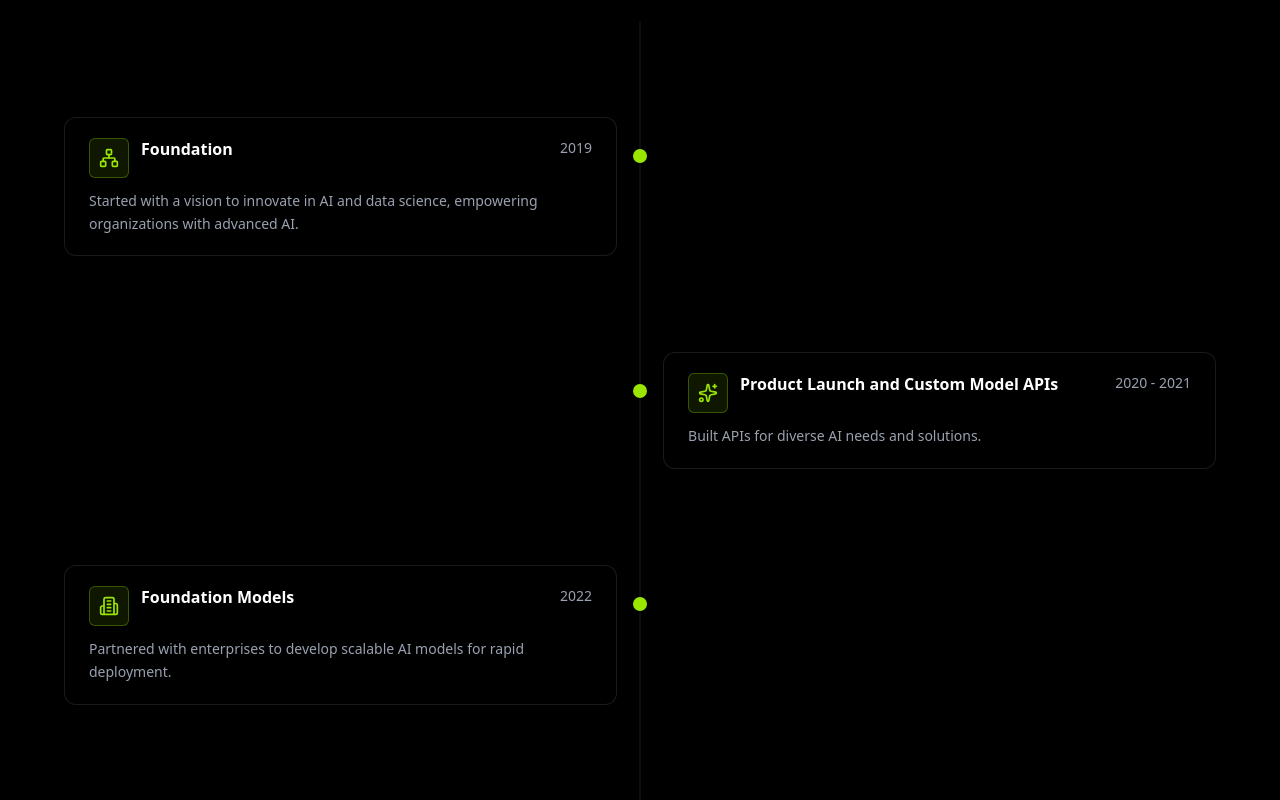
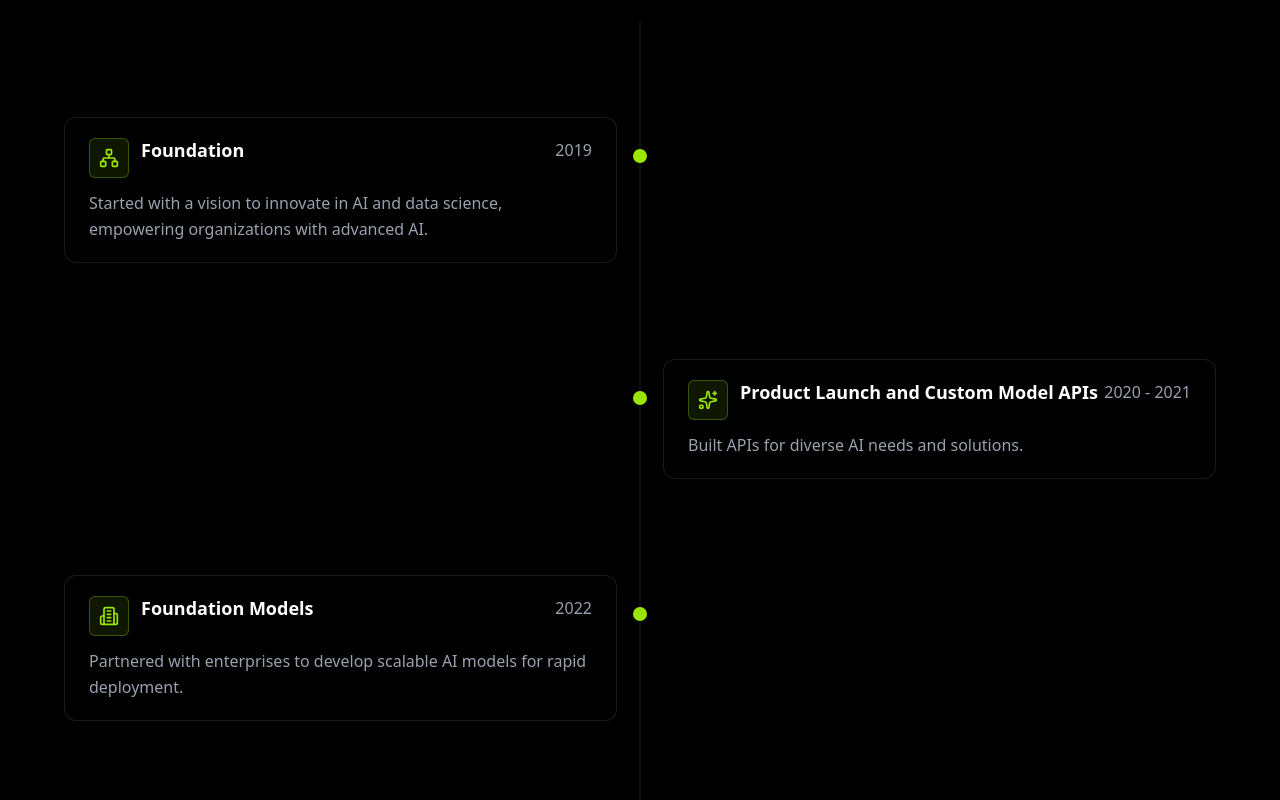
Before and after one commit to swadeshChhetri/qyoob, a React (Vite) app: page /about in a window 1280 px wide. Shown: the part 1700-2500 px from the top of the page. Built offline with nearby package versions, Linux system fonts and the light colour scheme.

Commit message:
update the size of contents

```diff
--- a/src/modules/about/components/OurStorySection.jsx
+++ b/src/modules/about/components/OurStorySection.jsx
@@ -116,19 +116,19 @@ export default function OurStorySection() {
                           <Icon size={20} />
                         </div>
 
-                        <h4 className="text-white text-base font-semibold leading-snug">
+                        <h4 className="text-white text-lg font-semibold leading-snug">
                           {item.title}
                         </h4>
                       </div>
 
                       {/* Date */}
-                      <span className="text-sm font-medium text-gray-400">
+                      <span className="text-md font-medium text-gray-400">
                         {item.year}
                       </span>
                     </div>
 
                     {/* Description */}
-                    <p className="text-gray-400 text-sm leading-relaxed">
+                    <p className="text-gray-400 text-md leading-relaxed">
                       {item.description}
                     </p>
                   </div>
```
